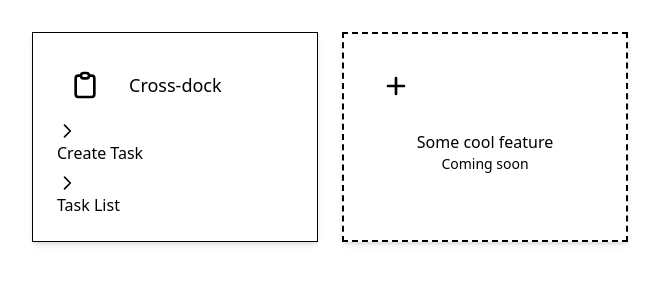
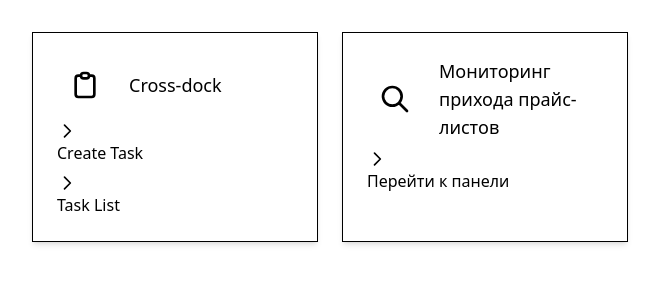
Before and after one commit to igorsimb/admin2, a Django app: template core/templates/core/index.html in a window 1280 px wide. Shown: the part 192-492 px from the top of the page, without its empty margins (0-659 px from the left). Run offline with Django 3.2, Linux system fonts and the light colour scheme; the template is opened without the code that fills it, so the values that code supplies are empty; some libraries are stand-ins or nearby versions.

Commit message:
feat(pricelens): implement frontend
With dummy backend data.
No backend has been implemented at this stage.
Added basic tests for frontend.

```diff
--- a/core/templates/core/index.html
+++ b/core/templates/core/index.html
@@ -18,7 +18,7 @@
                             <path stroke-linecap="round" stroke-linejoin="round" stroke-width="2" d="M9 5H7a2 2 0 00-2 2v12a2 2 0 002 2h10a2 2 0 002-2V7a2 2 0 00-2-2h-2M9 5a2 2 0 002 2h2a2 2 0 002-2M9 5a2 2 0 012-2h2a2 2 0 012 2" />
                         </svg>
                     </div>
-                    <h2 class="card-title text-lg text-base-content">Cross-dock</h2>
+                    <a href="{% url 'cross_dock:create_task' %}" class="text-current no-underline hover:no-underline"><h2 class="card-title text-lg text-base-content">Cross-dock</h2></a>
                 </div>
                 <div class="divider my-2"></div>
                 <div class="flex flex-col gap-2">
@@ -38,16 +38,26 @@
             </div>
         </div>
 
-        <!-- Coming Soon Section -->
-        <div class="card bg-base-100 shadow-md border-2 border-dashed border-base-300 transition-all duration-300 hover:shadow-lg">
-            <div class="card-body p-6 items-center text-center">
-                <div class="p-3 rounded-full bg-base-200/50 text-base-content/30 mb-4">
-                    <svg xmlns="http://www.w3.org/2000/svg" class="h-8 w-8" fill="none" viewBox="0 0 24 24" stroke="currentColor">
-                        <path stroke-linecap="round" stroke-linejoin="round" stroke-width="2" d="M12 6v6m0 0v6m0-6h6m-6 0H6" />
-                    </svg>
+        <!-- Pricelens Section -->
+        <div class="card bg-base-100 shadow-md hover:shadow-xl transition-all duration-300 hover:-translate-y-0.25 border-1 border-base-300">
+            <div class="card-body p-4 md:p-6">
+                <div class="flex items-center gap-4">
+                    <div class="p-3 rounded-xl bg-info/10 text-info">
+                        <svg xmlns="http://www.w3.org/2000/svg" class="h-8 w-8" fill="none" viewBox="0 0 24 24" stroke="currentColor">
+                            <path stroke-linecap="round" stroke-linejoin="round" stroke-width="2" d="M21 21l-6-6m2-5a7 7 0 11-14 0 7 7 0 0114 0z" />
+                        </svg>
+                    </div>
+                    <a href="{% url 'pricelens:dashboard' %}" class="text-current no-underline hover:no-underline"><h2 class="card-title text-lg text-base-content">Мониторинг прихода прайс-листов</h2></a>
                 </div>
-                <h3 class="font-medium text-base-content/60">Some cool feature</h3>
-                <p class="text-sm text-base-content/40">Coming soon</p>
+                <div class="divider my-2"></div>
+                <div class="flex flex-col gap-2">
+                    <a href="{% url 'pricelens:dashboard' %}" class="btn btn-ghost btn-sm justify-start gap-2 text-base-content/80 hover:text-info hover:bg-base-200 transition-colors duration-200">
+                        <svg xmlns="http://www.w3.org/2000/svg" class="h-5 w-5" fill="none" viewBox="0 0 24 24" stroke="currentColor">
+                            <path stroke-linecap="round" stroke-linejoin="round" stroke-width="2" d="M9 5l7 7-7 7" />
+                        </svg>
+                        Перейти к панели
+                    </a>
+                </div>
             </div>
         </div>
     </div>
--- a/pricelens/views.py
+++ b/pricelens/views.py
@@ -3,6 +3,7 @@ import random
 import uuid
 
 from django.shortcuts import redirect
+from django.utils import timezone
 from django.views.generic import ListView, TemplateView
 
 
@@ -62,7 +63,7 @@ class QueueView(ListView):
 
         queryset = []
         for i in range(78):  # Create 78 dummy items for pagination
-            event_time = datetime.datetime.now() - datetime.timedelta(hours=i, minutes=random.randint(0, 59))
+            event_time = timezone.now() - datetime.timedelta(hours=i, minutes=random.randint(0, 59))
             queryset.append(
                 {
                     "id": uuid.uuid4(),
@@ -83,7 +84,7 @@ class InvestigationDetailView(TemplateView):
         # Phase 4: Generate a single dummy object for the detail view
         context["investigation"] = {
             "id": kwargs.get("pk"),
-            "event_dt": datetime.datetime.now() - datetime.timedelta(hours=random.randint(1, 24)),
+            "event_dt": timezone.now() - datetime.timedelta(hours=random.randint(1, 24)),
             "supid": random.randint(1000, 9999),
             "error_text": random.choice(["SKU_FORMAT_INVALID", "FILE_READ_ERROR", "PRICE_DEVIATION_HIGH"]),
             "stage": random.choice(["load_mail", "consolidate", "airflow"]),
```
Also changed, not shown: tests/pricelens/test_urls.py (added, +26 -0 lines), tests/pricelens/test_views.py (added, +102 -0 lines).
